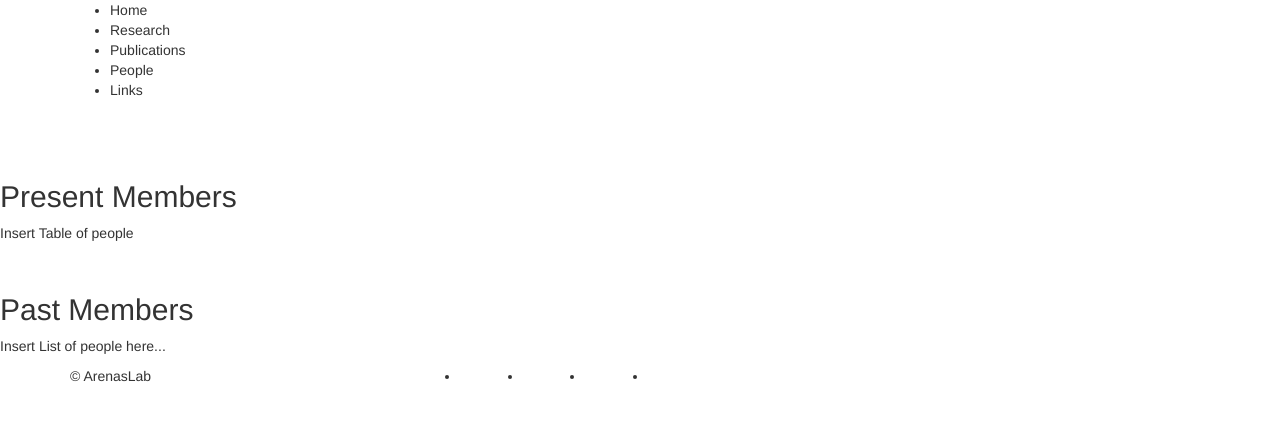
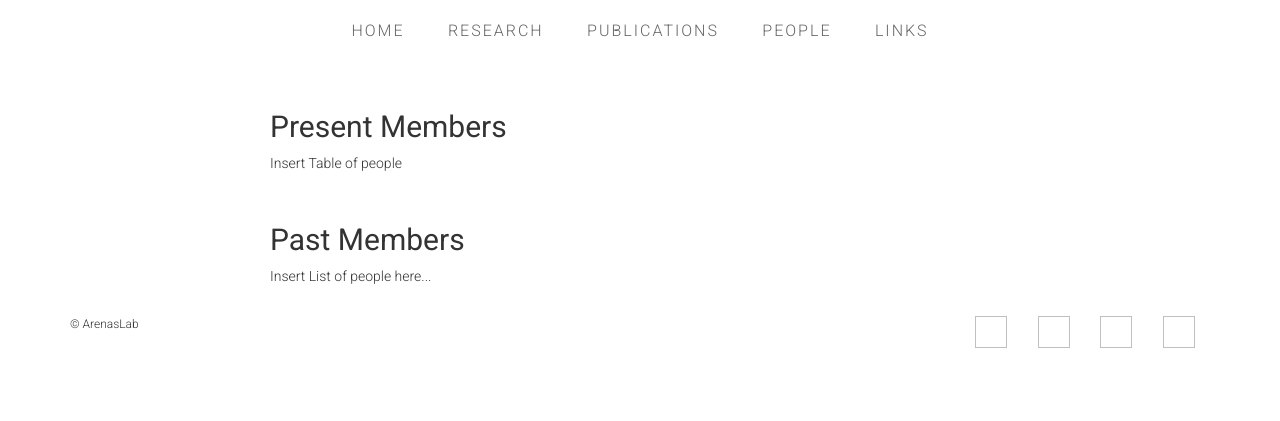
Before and after one commit to ArenasLab/arenaslab.github.io, a Jekyll site: the page people/index.html, which Jekyll copies as it is, in a window 1280 px wide. Shown: the top 421 px of the page. Built offline with Jekyll 4.4.1, drawn with Linux system fonts in a browser that asks for light colours.

Commit message:
Update index.html

```diff
--- a/people/index.html
+++ b/people/index.html
@@ -5,7 +5,7 @@
   <meta charset="utf-8"/>
   <link rel="stylesheet" href="https://maxcdn.bootstrapcdn.com/bootstrap/3.3.6/css/bootstrap.min.css" integrity="sha384-1q8mTJOASx8j1Au+a5WDVnPi2lkFfwwEAa8hDDdjZlpLegxhjVME1fgjWPGmkzs7" crossorigin="anonymous">
   <link href='https://fonts.googleapis.com/css?family=Roboto:300,400,700' rel='stylesheet' type='text/css'>
-  <link rel="stylesheet" type="text/css" href="./css/trial.css">
+  <link rel="stylesheet" type="text/css" href="../css/trial.css">
 </head>
 <body>
   <header class="container">
```
